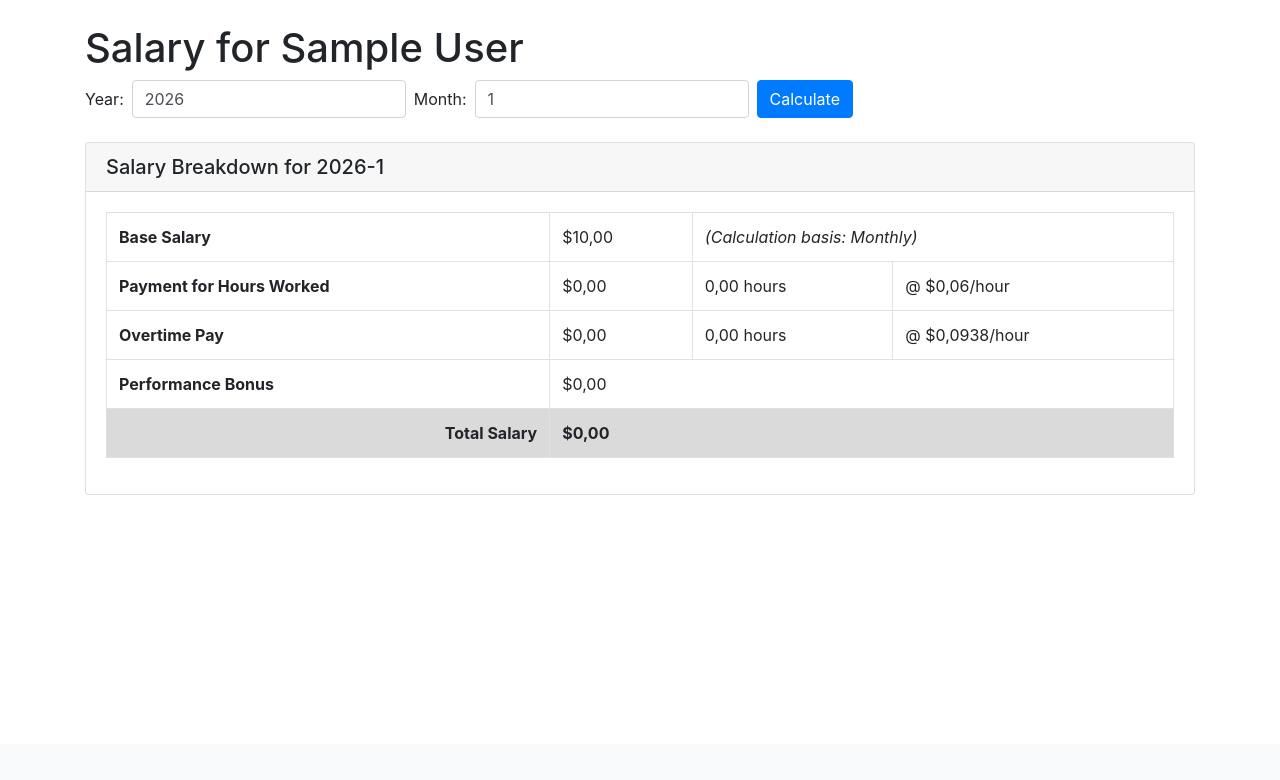
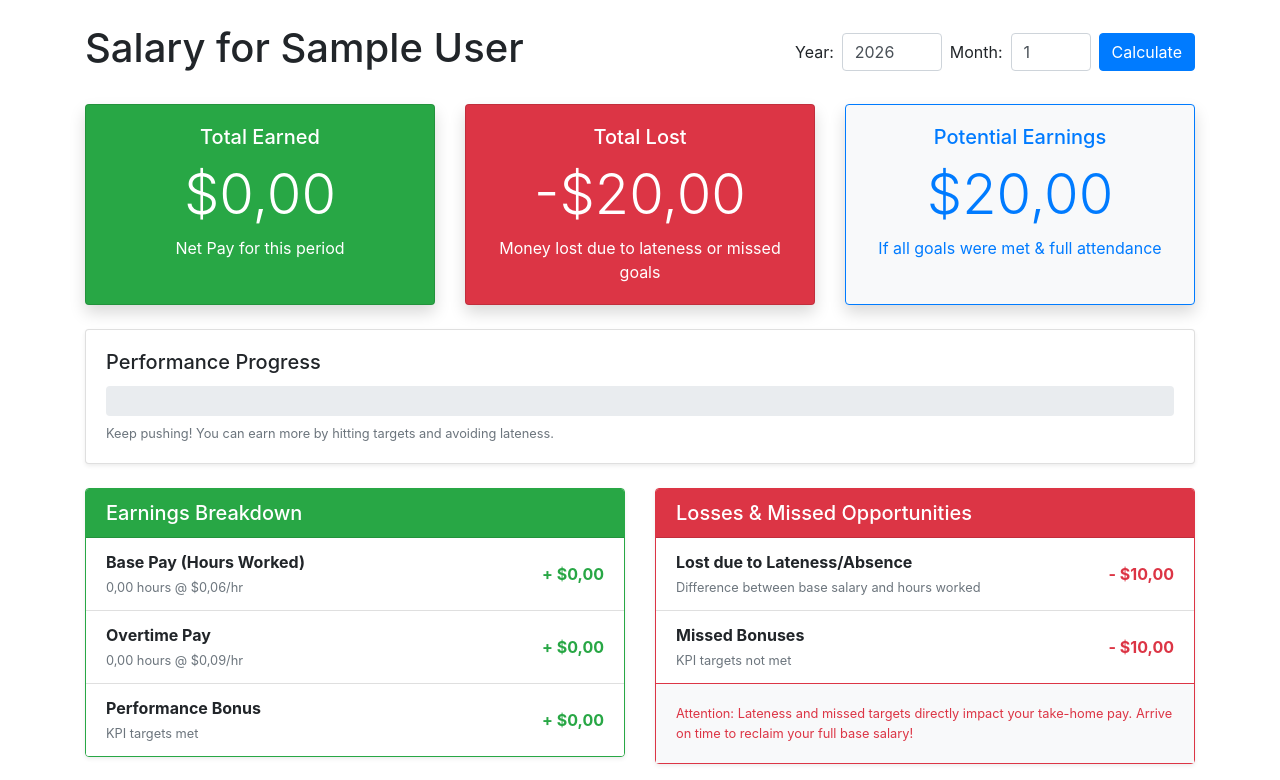
Before and after one commit to bambinounos/employees-overtime, a Django app: page /employees/1/salary/ in a window 1280 px wide. Shown: the part 56-836 px from the top of the page. Before the commit the page ends 551 px from the top, so only its background shows below. Run offline with Django 5.2, Linux system fonts and the light colour scheme; a user stored in the database is signed in; data comes from the database, SQL or seed files in the repository; tables that the repository leaves empty hold one stand-in row (values such as "Sample post"); data that the repository does not hold is empty; some libraries are stand-ins or nearby versions.

Commit message:
feat: enhance salary visualization with gamified dashboard
- Updated `employee_salary` view to calculate and expose "Potential Bonus", "Lost Bonus", and "Lost Wages due to Lateness".
- Redesigned `employees/employee_salary.html` template to use a dashboard layout.
- Added visual indicators (Green/Red cards) for Earned vs. Lost money.
- Added a "Performance Progress" bar to incentivize full potential realization.
- Updated `employees/tests.py` to include tests for new salary calculations and ensure robust handling of decimal fields.

```diff
--- a/employees/templates/employees/employee_salary.html
+++ b/employees/templates/employees/employee_salary.html
@@ -4,61 +4,163 @@
 {% block title %}{% trans "Salary for" %} {{ employee.name }} - {% trans "Salary Management" %}{% endblock %}
 
 {% block content %}
+<div class="d-flex justify-content-between align-items-center mb-4">
     <h1>{% trans "Salary for" %} {{ employee.name }}</h1>
-
-<form method="get" class="form-inline mb-4">
+    <form method="get" class="form-inline">
         <div class="form-group mr-2">
             <label for="year" class="mr-2">{% trans "Year" %}:</label>
-        <input type="number" name="year" id="year" value="{{ year }}" class="form-control">
+            <input type="number" name="year" id="year" value="{{ year }}" class="form-control" style="width: 100px;">
         </div>
         <div class="form-group mr-2">
             <label for="month" class="mr-2">{% trans "Month" %}:</label>
-        <input type="number" name="month" id="month" value="{{ month }}" class="form-control">
+            <input type="number" name="month" id="month" value="{{ month }}" class="form-control" style="width: 80px;">
         </div>
         <button type="submit" class="btn btn-primary">{% trans "Calculate" %}</button>
     </form>
+</div>
 
 {% if salary is not None %}
-    <div class="card">
-        <div class="card-header">
-            <h5 class="mb-0">{% trans "Salary Breakdown for" %} {{ year }}-{{ month }}</h5>
-        </div>
-        <div class="card-body">
-            <table class="table table-bordered">
-                <tbody>
-                    <tr>
-                        <th scope="row">{% trans "Base Salary" %}</th>
-                        <td>${{ salary.base_salary|floatformat:2 }}</td>
-                        <td colspan="2"><em>({% trans "Calculation basis" %}: {% trans salary.calculation_basis|capfirst %})</em></td>
-                    </tr>
-                    <tr>
-                        <th scope="row">{% trans "Payment for Hours Worked" %}</th>
-                        <td>${{ salary.work_pay|floatformat:2 }}</td>
-                        <td>{{ salary.total_hours_worked|floatformat:2 }} {% trans "hours" %}</td>
-                        <td>@ ${{ salary.hourly_rate|floatformat:2 }}/{% trans "hour" %}</td>
-                    </tr>
-                    <tr>
-                        <th scope="row">{% trans "Overtime Pay" %}</th>
-                        <td>${{ salary.overtime_pay|floatformat:2 }}</td>
-                        <td>{{ salary.total_overtime_hours|floatformat:2 }} {% trans "hours" %}</td>
-                        <td>@ ${{ salary.overtime_rate|floatformat:4 }}/{% trans "hour" %}</td>
-                    </tr>
-                    <tr>
-                        <th scope="row">{% trans "Performance Bonus" %}</th>
-                        <td colspan="3">${{ salary.performance_bonus|floatformat:2 }}</td>
-                    </tr>
-                </tbody>
-                <tfoot>
-                    <tr class="table-active">
-                        <th scope="row" class="text-right">{% trans "Total Salary" %}</th>
-                        <th colspan="3">${{ salary.total_salary|floatformat:2 }}</th>
-                    </tr>
-                </tfoot>
-            </table>
+    {# --- Top Summary Cards --- #}
+    <div class="row mb-4">
+        <div class="col-md-4">
+            <div class="card text-white bg-success h-100 shadow">
+                <div class="card-body text-center">
+                    <h5 class="card-title">{% trans "Total Earned" %}</h5>
+                    <h2 class="display-4">${{ salary.total_salary|floatformat:2 }}</h2>
+                    <p class="card-text">{% trans "Net Pay for this period" %}</p>
                 </div>
             </div>
+        </div>
+        <div class="col-md-4">
+            <div class="card text-white bg-danger h-100 shadow">
+                <div class="card-body text-center">
+                    <h5 class="card-title">{% trans "Total Lost" %}</h5>
+                    <h2 class="display-4">
+                        {% if lost_lateness > 0 or lost_bonus > 0 %}
+                            -${{ lost_lateness|add:lost_bonus|floatformat:2 }}
                         {% else %}
-    <div class="alert alert-warning">
+                            $0.00
+                        {% endif %}
+                    </h2>
+                    <p class="card-text">{% trans "Money lost due to lateness or missed goals" %}</p>
+                </div>
+            </div>
+        </div>
+        <div class="col-md-4">
+            <div class="card bg-light h-100 shadow border-primary">
+                <div class="card-body text-center text-primary">
+                    <h5 class="card-title">{% trans "Potential Earnings" %}</h5>
+                    <h2 class="display-4">${{ total_potential|floatformat:2 }}</h2>
+                    <p class="card-text">{% trans "If all goals were met & full attendance" %}</p>
+                </div>
+            </div>
+        </div>
+    </div>
+
+    {# --- Progress Bar --- #}
+    <div class="card mb-4 shadow-sm">
+        <div class="card-body">
+            <h5 class="card-title">{% trans "Performance Progress" %}</h5>
+            <div class="progress" style="height: 30px;">
+                <div class="progress-bar bg-success" role="progressbar" style="width: {{ percentage_potential|floatformat:0 }}%;" aria-valuenow="{{ percentage_potential }}" aria-valuemin="0" aria-valuemax="100">
+                    {{ percentage_potential|floatformat:0 }}% {% trans "of Potential" %}
+                </div>
+            </div>
+            <small class="text-muted mt-2 d-block">
+                {% if percentage_potential >= 100 %}
+                    {% trans "Excellent! You have maximized your earning potential!" %}
+                {% else %}
+                    {% trans "Keep pushing! You can earn more by hitting targets and avoiding lateness." %}
+                {% endif %}
+            </small>
+        </div>
+    </div>
+
+    {# --- Detailed Breakdown Columns --- #}
+    <div class="row">
+        {# --- Earnings Column --- #}
+        <div class="col-md-6">
+            <div class="card border-success mb-3 shadow-sm">
+                <div class="card-header bg-success text-white">
+                    <h5 class="mb-0">{% trans "Earnings Breakdown" %}</h5>
+                </div>
+                <ul class="list-group list-group-flush">
+                    <li class="list-group-item d-flex justify-content-between align-items-center">
+                        <div>
+                            <strong>{% trans "Base Pay (Hours Worked)" %}</strong>
+                            <br>
+                            <small class="text-muted">{{ salary.total_hours_worked|floatformat:2 }} {% trans "hours" %} @ ${{ salary.hourly_rate|floatformat:2 }}/hr</small>
+                        </div>
+                        <span class="text-success font-weight-bold">+ ${{ salary.work_pay|floatformat:2 }}</span>
+                    </li>
+                    <li class="list-group-item d-flex justify-content-between align-items-center">
+                        <div>
+                            <strong>{% trans "Overtime Pay" %}</strong>
+                            <br>
+                            <small class="text-muted">{{ salary.total_overtime_hours|floatformat:2 }} {% trans "hours" %} @ ${{ salary.overtime_rate|floatformat:2 }}/hr</small>
+                        </div>
+                        <span class="text-success font-weight-bold">+ ${{ salary.overtime_pay|floatformat:2 }}</span>
+                    </li>
+                    <li class="list-group-item d-flex justify-content-between align-items-center">
+                        <div>
+                            <strong>{% trans "Performance Bonus" %}</strong>
+                            <br>
+                            <small class="text-muted">{% trans "KPI targets met" %}</small>
+                        </div>
+                        <span class="text-success font-weight-bold">+ ${{ salary.performance_bonus|floatformat:2 }}</span>
+                    </li>
+                </ul>
+            </div>
+        </div>
+
+        {# --- Losses Column --- #}
+        <div class="col-md-6">
+            <div class="card border-danger mb-3 shadow-sm">
+                <div class="card-header bg-danger text-white">
+                    <h5 class="mb-0">{% trans "Losses & Missed Opportunities" %}</h5>
+                </div>
+                <ul class="list-group list-group-flush">
+                    <li class="list-group-item d-flex justify-content-between align-items-center">
+                        <div>
+                            <strong>{% trans "Lost due to Lateness/Absence" %}</strong>
+                            <br>
+                            <small class="text-muted">{% trans "Difference between base salary and hours worked" %}</small>
+                        </div>
+                        <span class="text-danger font-weight-bold">
+                            {% if lost_lateness > 0 %}
+                                - ${{ lost_lateness|floatformat:2 }}
+                            {% else %}
+                                $0.00
+                            {% endif %}
+                        </span>
+                    </li>
+                    <li class="list-group-item d-flex justify-content-between align-items-center">
+                        <div>
+                            <strong>{% trans "Missed Bonuses" %}</strong>
+                            <br>
+                            <small class="text-muted">{% trans "KPI targets not met" %}</small>
+                        </div>
+                        <span class="text-danger font-weight-bold">
+                             {% if lost_bonus > 0 %}
+                                - ${{ lost_bonus|floatformat:2 }}
+                            {% else %}
+                                $0.00
+                            {% endif %}
+                        </span>
+                    </li>
+                </ul>
+                <div class="card-body bg-light">
+                    <p class="card-text text-danger small">
+                        <i class="fas fa-exclamation-triangle"></i>
+                        {% trans "Attention: Lateness and missed targets directly impact your take-home pay. Arrive on time to reclaim your full base salary!" %}
+                    </p>
+                </div>
+            </div>
+        </div>
+    </div>
+
+{% else %}
+    <div class="alert alert-warning mt-4">
         {% trans "Could not calculate salary. Please make sure the employee has a base salary and work logs for the selected period." %}
     </div>
 {% endif %}
--- a/employees/views.py
+++ b/employees/views.py
@@ -1,13 +1,13 @@
 import csv
 from django.http import HttpResponse
 from django.shortcuts import render, redirect
-from .models import Employee, WorkLog, TaskBoard, EmployeePerformanceRecord, CompanySettings, KPI
+from .models import Employee, WorkLog, TaskBoard, EmployeePerformanceRecord, CompanySettings, KPI, BonusRule
 from django.contrib.auth.decorators import login_required
 from datetime import date
 from decimal import Decimal
 from django.contrib import messages
 import calendar
-from django.db.models import Max
+from django.db.models import Max, Sum
 
 def index(request):
     """Renders the home page."""
@@ -39,11 +39,46 @@ def employee_salary(request, employee_id):
 
     salary = employee.calculate_salary(year, month)
 
+    # Calculate additional "Striking" metrics for the dashboard
+    potential_bonus = Decimal('0.00')
+    lost_bonus = Decimal('0.00')
+    lost_lateness = Decimal('0.00')
+    total_potential = Decimal('0.00')
+    percentage_potential = 0
+
+    if salary:
+        # 1. Potential Bonus (Sum of all active bonus rules)
+        potential_bonus = BonusRule.objects.aggregate(total=Sum('bonus_amount'))['total'] or Decimal('0.00')
+
+        # 2. Lost Bonus
+        earned_bonus = salary.get('performance_bonus', Decimal('0.00'))
+        lost_bonus = max(Decimal('0.00'), potential_bonus - earned_bonus)
+
+        # 3. Lost due to Lateness/Absence
+        base_salary = salary.get('base_salary', Decimal('0.00'))
+        work_pay = salary.get('work_pay', Decimal('0.00'))
+        lost_lateness = max(Decimal('0.00'), base_salary - work_pay)
+
+        # 4. Total Potential (Base + Potential Bonus)
+        total_potential = base_salary + potential_bonus
+
+        # 5. Percentage Reached
+        total_earned = salary.get('total_salary', Decimal('0.00'))
+        if total_potential > 0:
+            percentage_potential = (total_earned / total_potential) * 100
+        else:
+            percentage_potential = 0
+
     context = {
         'employee': employee,
         'year': year,
         'month': month,
         'salary': salary,
+        'potential_bonus': potential_bonus,
+        'lost_bonus': lost_bonus,
+        'lost_lateness': lost_lateness,
+        'total_potential': total_potential,
+        'percentage_potential': percentage_potential,
     }
     return render(request, 'employees/employee_salary.html', context)
 
```
Also changed, not shown: employees/tests.py (+82 -1 lines). Lines whose indentation alone changed are shown as unchanged.
